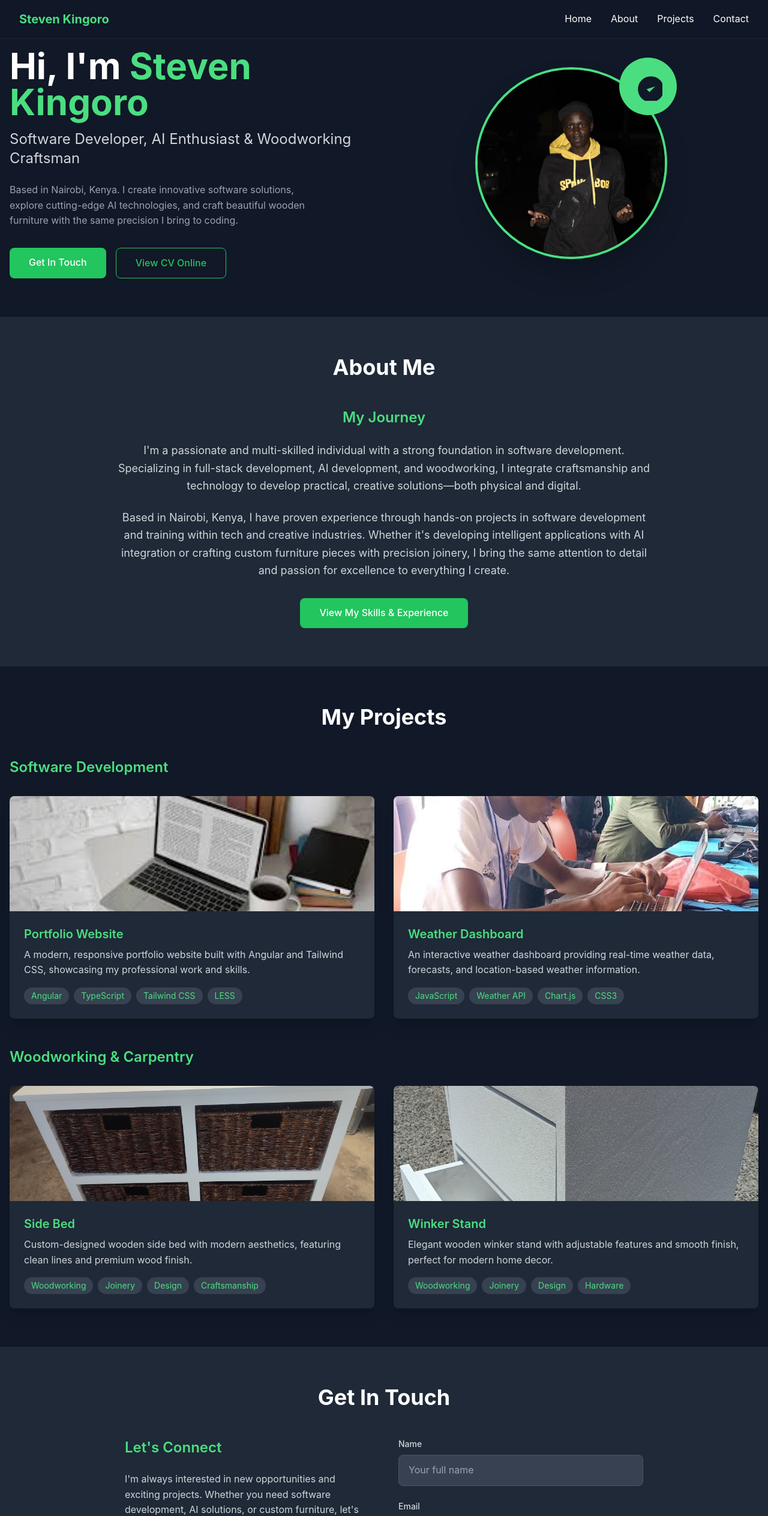
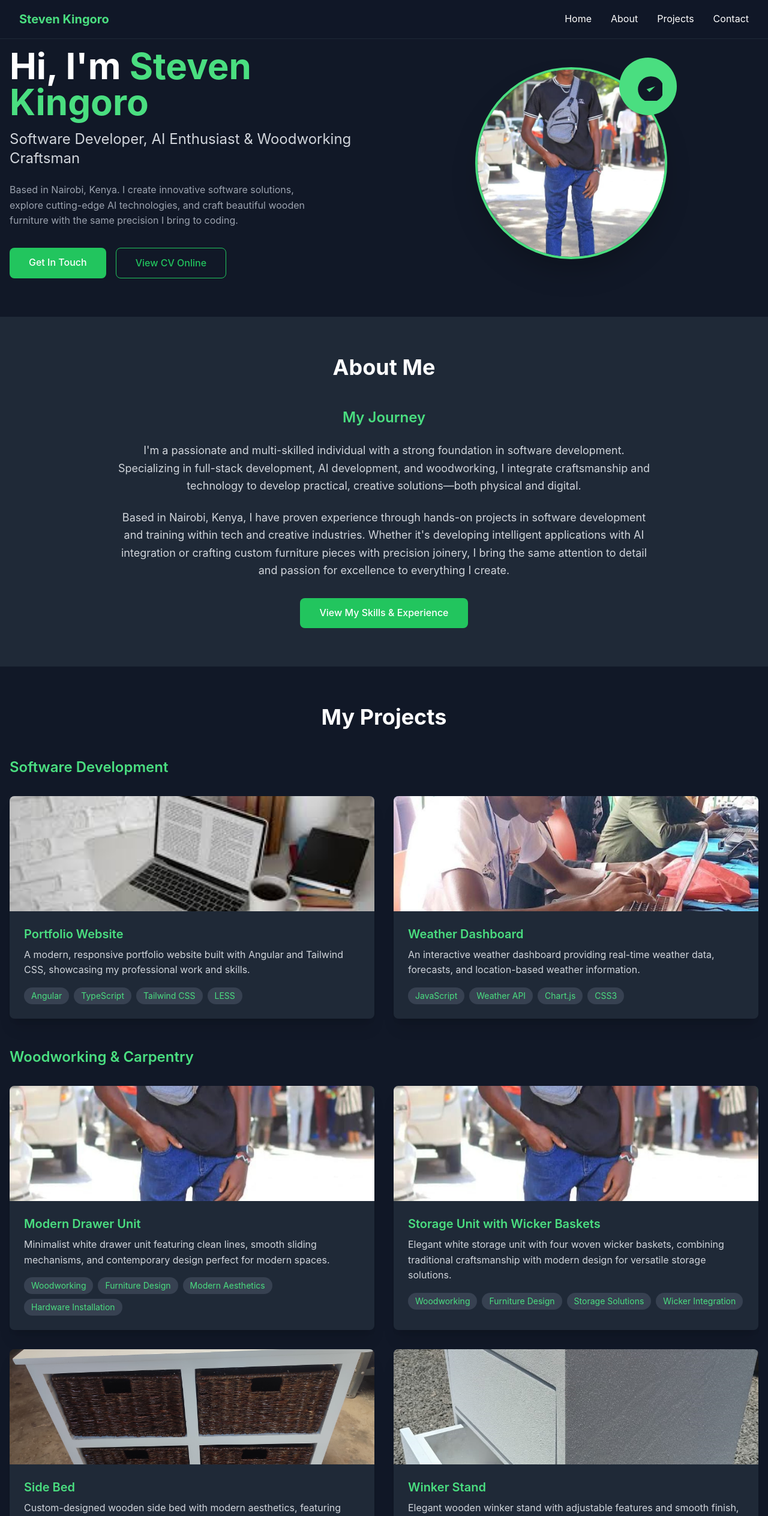
Before and after one commit to Steven1823/FUTURE_FS_01, an Angular app: page / in a window 1280 px wide. Shown: the top 2527 px of the page at 60% size. Built offline with nearby package versions, Linux system fonts and the light colour scheme.

Commit message:
Update portfolio with new carpentry projects and profile image

```diff
--- a/src/app/app.component.html
+++ b/src/app/app.component.html
@@ -70,8 +70,8 @@
         <div class="lg:w-1/2 flex justify-center">
           <div class="relative">
             <div class="w-80 h-80 rounded-full overflow-hidden border-4 border-green-400 shadow-2xl">
-              <img src="/assets/WhatsApp Image 2025-06-20 at 20.00.30_99b8fdb1 copy.jpg"
-                   alt="Steven Kingoro"
+              <img src="/assets/shem.jpg"
+                   alt="Profile Picture"
                    class="w-full h-full object-cover">
             </div>
             <div class="absolute -top-4 -right-4 w-24 h-24 bg-green-400 rounded-full flex items-center justify-center">
@@ -165,7 +165,7 @@
       <div>
         <h3 class="text-2xl font-semibold mb-8 text-green-400">Woodworking & Carpentry</h3>
         <div class="grid md:grid-cols-2 gap-8">
-          <div *ngFor="let project of projects | slice:2:4"
+          <div *ngFor="let project of projects | slice:2:6"
                class="bg-gray-800 rounded-lg overflow-hidden shadow-xl hover:shadow-2xl transition-all duration-300 hover:scale-105">
             <div class="relative overflow-hidden">
               <img [src]="project.image"
--- a/src/app/app.component.ts
+++ b/src/app/app.component.ts
@@ -83,6 +83,24 @@ export class AppComponent {
       liveUrl: '#',
       githubUrl: 'https://github.com/Steven1823',
       category: 'software'
+    },
+    {
+      title: 'Modern Drawer Unit',
+      description: 'Minimalist white drawer unit featuring clean lines, smooth sliding mechanisms, and contemporary design perfect for modern spaces.',
+      image: '/assets/shem.jpg',
+      technologies: ['Woodworking', 'Furniture Design', 'Modern Aesthetics', 'Hardware Installation'],
+      liveUrl: '#',
+      githubUrl: '#',
+      category: 'carpentry'
+    },
+    {
+      title: 'Storage Unit with Wicker Baskets',
+      description: 'Elegant white storage unit with four woven wicker baskets, combining traditional craftsmanship with modern design for versatile storage solutions.',
+      image: '/assets/shem.jpg',
+      technologies: ['Woodworking', 'Furniture Design', 'Storage Solutions', 'Wicker Integration'],
+      liveUrl: '#',
+      githubUrl: '#',
+      category: 'carpentry'
     },
     {
       title: 'Side Bed',
```
